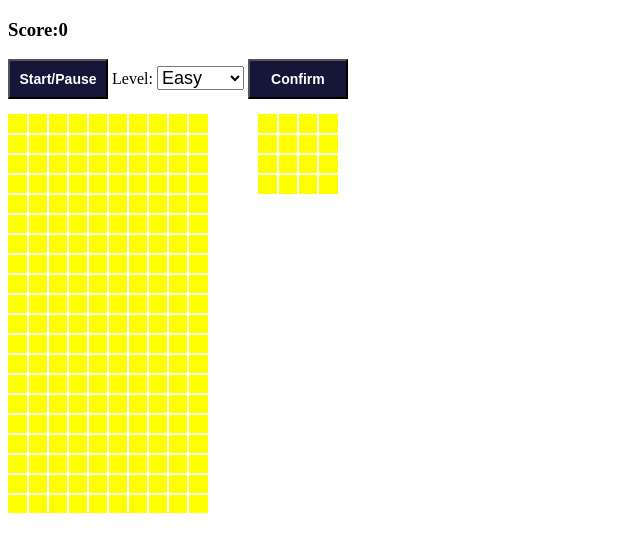
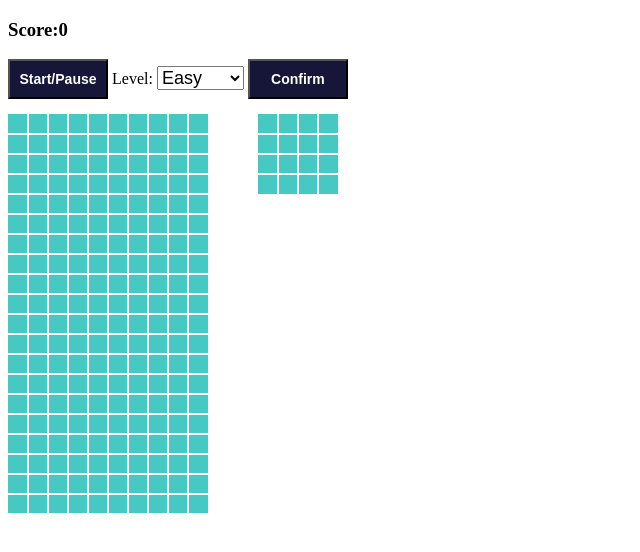
Before and after one commit to Michael-amali/Tetris-Game-App, a plain HTML site: page index.html in a window 1280 px wide. Shown: the whole page, without its empty margins (0-640 px from the left). Drawn offline with Linux system fonts and the light colour scheme.

```diff
--- a/style.css
+++ b/style.css
@@ -1,14 +1,13 @@
 .container {
   display: flex;
 }
-
 
 .grid {
   width: 200px;
   height: 400px;
   display: flex;
   flex-wrap: wrap;
-  background-color: yellow;
+  background-color: rgb(69, 201, 194);
 }
 
 .grid div {
@@ -21,14 +20,13 @@
   background-color: blue;
 }
 
-
 .mini-grid {
   margin-left: 50px;
   width: 80px;
   height: 80px;
   display: flex;
   flex-wrap: wrap;
-  background-color: yellow;
+  background-color: rgb(69, 201, 194);
 }
 
 .mini-grid div {
@@ -37,7 +35,7 @@
   outline: 0.1px solid white;
 }
 
-button{
+button {
   width: 100px;
   margin-bottom: 15px;
   height: 40px;
@@ -46,16 +44,15 @@
   color: white;
   background-color: rgb(22, 22, 56);
   font-weight: bold;
-
 }
-button:hover{
+button:hover {
   box-shadow: cadetblue;
 }
-#level{
+#level {
   font-size: 18px;
 }
 
-div.taken{
+div.taken {
   border: white;
   /* border: 0.1px solid white; */
 }
```
